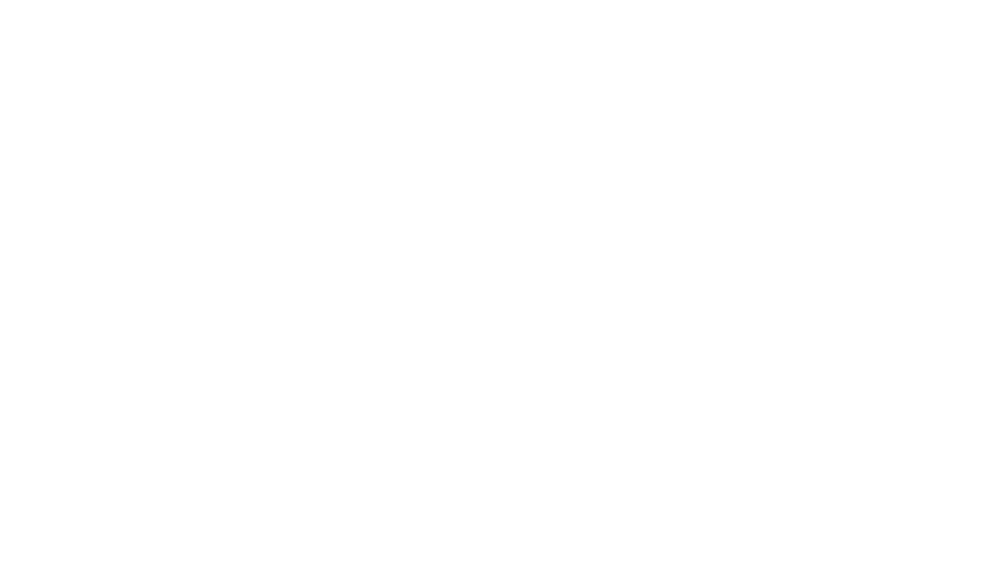
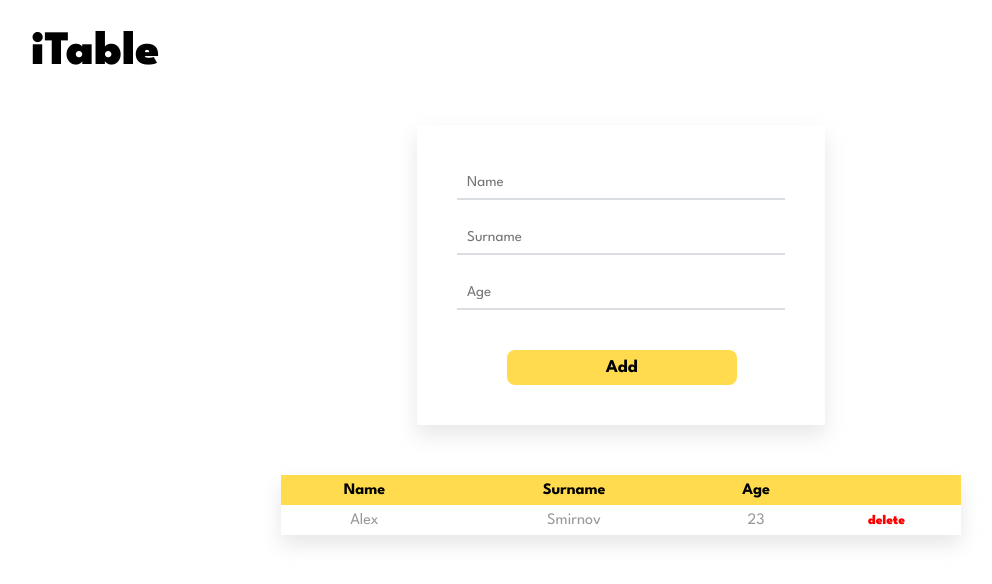
Before and after one commit to ezenevich/benj-mac-ios, a plain HTML site: page task_2_iTable/index.html in a window 1280 px wide. Shown: the whole page, without its empty margins (19-1011 px from the left). Drawn offline with Linux system fonts and the light colour scheme.

Commit message:
[proc] project in progress

```diff
--- a/task_2_iTable/index.html
+++ b/task_2_iTable/index.html
@@ -4,9 +4,41 @@
     <meta charset="UTF-8">
     <title>Title</title>
     <link rel="stylesheet" href="styles.css">
+    <link rel="preconnect" href="https://fonts.googleapis.com">
+    <link rel="preconnect" href="https://fonts.gstatic.com" crossorigin>
+    <link href="https://fonts.googleapis.com/css2?family=League+Spartan:wght@400;700;900&display=swap" rel="stylesheet">
 </head>
 <body>
+<h1 class="title">iTable</h1>
+<div class="wrapper">
+    <form class="form" id="person-init">
+        <input id="name" name="name" class="field" type="text" placeholder="Name" required/>
+        <input id="surname" name="surname" class="field" type="text" placeholder="Surname" required/>
+        <input id="age" name="age" class="field" type="text" placeholder="Age" required/>
+        <button class="submit" type="submit">Add</button>
+    </form>
+    <table id="person-table" class="table">
+        <thead id="thead" class="thead">
+        <tr>
+            <th>Name</th>
+            <th>Surname</th>
+            <th>Age</th>
+            <th>&nbsp;</th>
+        </tr>
+        </thead>
+        <tbody id="tbody" class="tbody">
+        <tr class="trow">
+            <td>Alex</td>
+            <td>Smirnov</td>
+            <td>23</td>
+            <td>
+                <button id="click" class="button">delete</button>
+            </td>
+        </tr>
+        </tbody>
+    </table>
+</div>
+
 <script src="main.js"></script>
-
 </body>
 </html>
--- a/task_2_iTable/main.js
+++ b/task_2_iTable/main.js
@@ -0,0 +1,33 @@
+let btnAdd = document.querySelector('button');
+let table = document.querySelector('table');
+
+let nameInput = document.querySelector('#name');
+let surnameInput = document.querySelector('#surname');
+let ageInput = document.querySelector('#age');
+
+btnAdd.addEventListener('click', (event) => addTableRow(event));
+table.addEventListener('click', (event) => delTableRow(event));
+
+const addTableRow = (event) => {
+    event.preventDefault();
+    let name = nameInput.value;
+    let surname = surnameInput.value;
+    let age = ageInput.value;
+    let template = `
+                <tr class="trow">
+                    <td>${name}</td>
+                    <td>${surname}</td>
+                    <td>${age}</td>
+                    <td><button id="click" class="button">delete</button></td>
+                </tr>`;
+    table.innerHTML += template;
+    // Очищение полей, добавить кнопку
+}
+
+function delTableRow(event) {
+    if (!event.target.classList.contains("button")) {
+        return;
+    }
+    const btn = event.target;
+    btn.closest("tr").remove();
+}
--- a/task_2_iTable/styles.css
+++ b/task_2_iTable/styles.css
@@ -0,0 +1,89 @@
+* {
+    margin: 0;
+    padding: 0;
+    box-sizing: border-box;
+    font-family: 'League Spartan', sans-serif;
+}
+
+.wrapper {
+    margin: 50px auto;
+    padding: 0 20px;
+    max-width: 720px;
+}
+
+.title {
+    margin-top: 30px;
+    margin-left: 50px;
+    font-size: 48px;
+    font-weight: 900;
+    color: #000000;
+}
+
+.form {
+    margin: 0px auto;
+    padding: 40px;
+    width: 60%;
+    box-shadow: 0 10px 20px rgb(196 196 196 / 40%);
+}
+
+.field {
+    margin-bottom: 20px;
+    padding: 0 10px;
+    border: none;
+    border-bottom: 2px solid #DADEE2;
+    width: 100%;
+    height: 35px;
+    outline: none;
+    font-size: 15px;
+    color: #999999;
+}
+
+.submit {
+    margin-top: 20px;
+    /*margin-right: 20px;*/
+    margin-left: 50px;
+    display: block;
+    width: 70%;
+    height: 35px;
+    background-color: #FFDB4D;
+    border-radius: 8px;
+    border: none;
+    font-size: 18px;
+    font-weight: bold;
+    text-align: center;
+    cursor:pointer;
+}
+
+.submit:hover {
+    background-color: #fce06f;
+}
+
+.table {
+    margin: 50px auto 0;
+    border-collapse: collapse;
+    width: 100%;
+    box-shadow: 0 10px 20px rgb(196 196 196 / 40%);
+    text-align: center;
+}
+
+.thead {
+    background-color: #FFDB4D;
+    height: 30px;
+}
+
+.trow {
+    height: 30px;
+    color: #999999;
+}
+
+.button {
+    border: none;
+    background-color: #ffffff;
+    color: #ff0000;
+    cursor: pointer;
+    font-weight: 900;
+}
+
+.button:hover {
+    color: #fa4b4b;
+}
```
Also changed, not shown: 1 other file.
